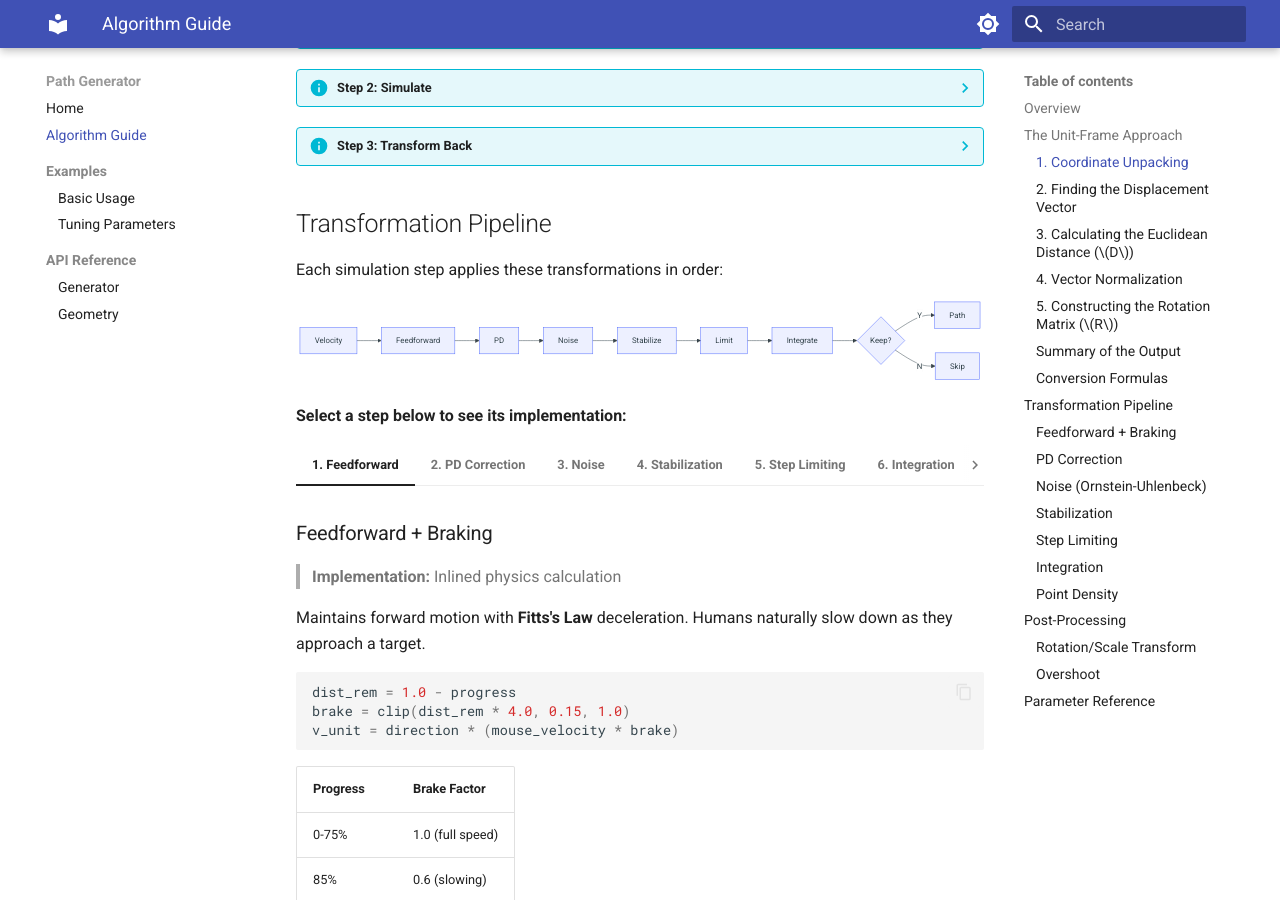
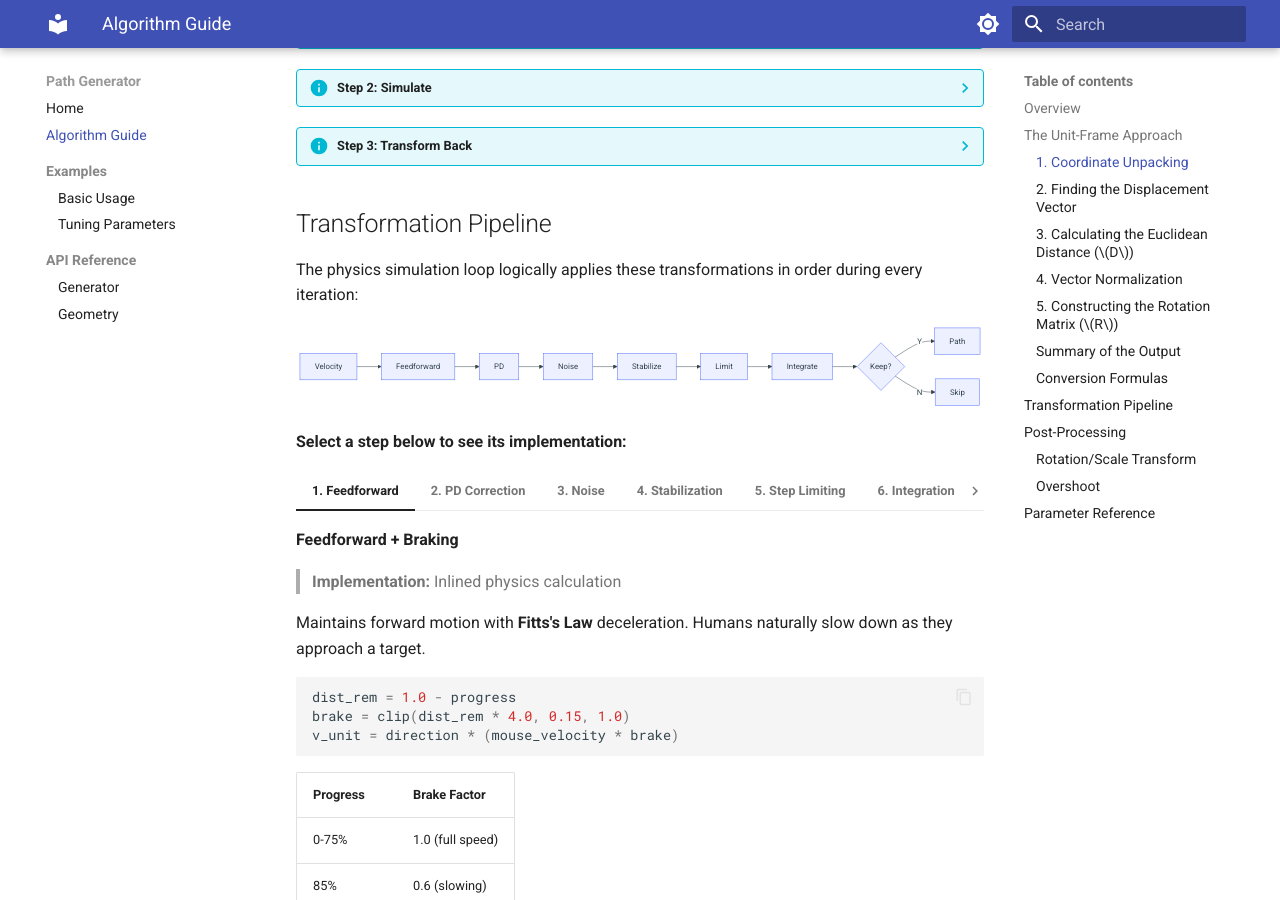
Before and after one commit to sockheadrps/Path-Generator, an MkDocs documentation site: the page built from docs/path_generation.md, in a window 1280 px wide and 900 px high, scrolled down 1114 px. Built offline with MkDocs 1.6.1 and Material for MkDocs 9.7.7, drawn with Linux system fonts in a browser that asks for light colours.

Commit message:
refactor: Inline physics loop, update docs and tests

````diff
--- a/docs/path_generation.md
+++ b/docs/path_generation.md
@@ -153,7 +153,7 @@
 
 ## Transformation Pipeline
 
-Each simulation step applies these transformations in order:
+The physics simulation loop logically applies these transformations in order during every iteration:
 
 ```mermaid
 flowchart LR
@@ -166,7 +166,7 @@
 
 === "1. Feedforward"
 
-    ### Feedforward + Braking
+    **Feedforward + Braking**
 
     > **Implementation:** Inlined physics calculation
 
@@ -186,7 +186,7 @@
 
 === "2. PD Correction"
 
-    ### PD Correction
+    **PD Correction**
 
     > **Implementation:** Inlined physics calculation
 
@@ -208,7 +208,7 @@
 
 === "3. Noise"
 
-    ### Noise (Ornstein-Uhlenbeck)
+    **Noise (Ornstein-Uhlenbeck)**
 
     > **Implementation:** Inlined physics calculation
 
@@ -230,7 +230,7 @@
 
 === "4. Stabilization"
 
-    ### Stabilization
+    **Stabilization**
 
     > **Implementation:** Inlined physics calculation
 
@@ -247,7 +247,7 @@
 
 === "5. Step Limiting"
 
-    ### Step Limiting
+    **Step Limiting**
 
     > **Implementation:** Inlined physics calculation
 
@@ -265,7 +265,7 @@
 
 === "6. Integration"
 
-    ### Integration
+    **Integration**
 
     > **Implementation:** Inlined physics calculation
 
@@ -282,7 +282,7 @@
 
 === "7. Point Density"
 
-    ### Point Density
+    **Point Density**
 
     > **Implementation:** Inlined physics calculation
 
````
Also changed, not shown: README.md (+5 -3 lines), docs/index.md (+4 -4 lines), path_viewer.gif (added).
